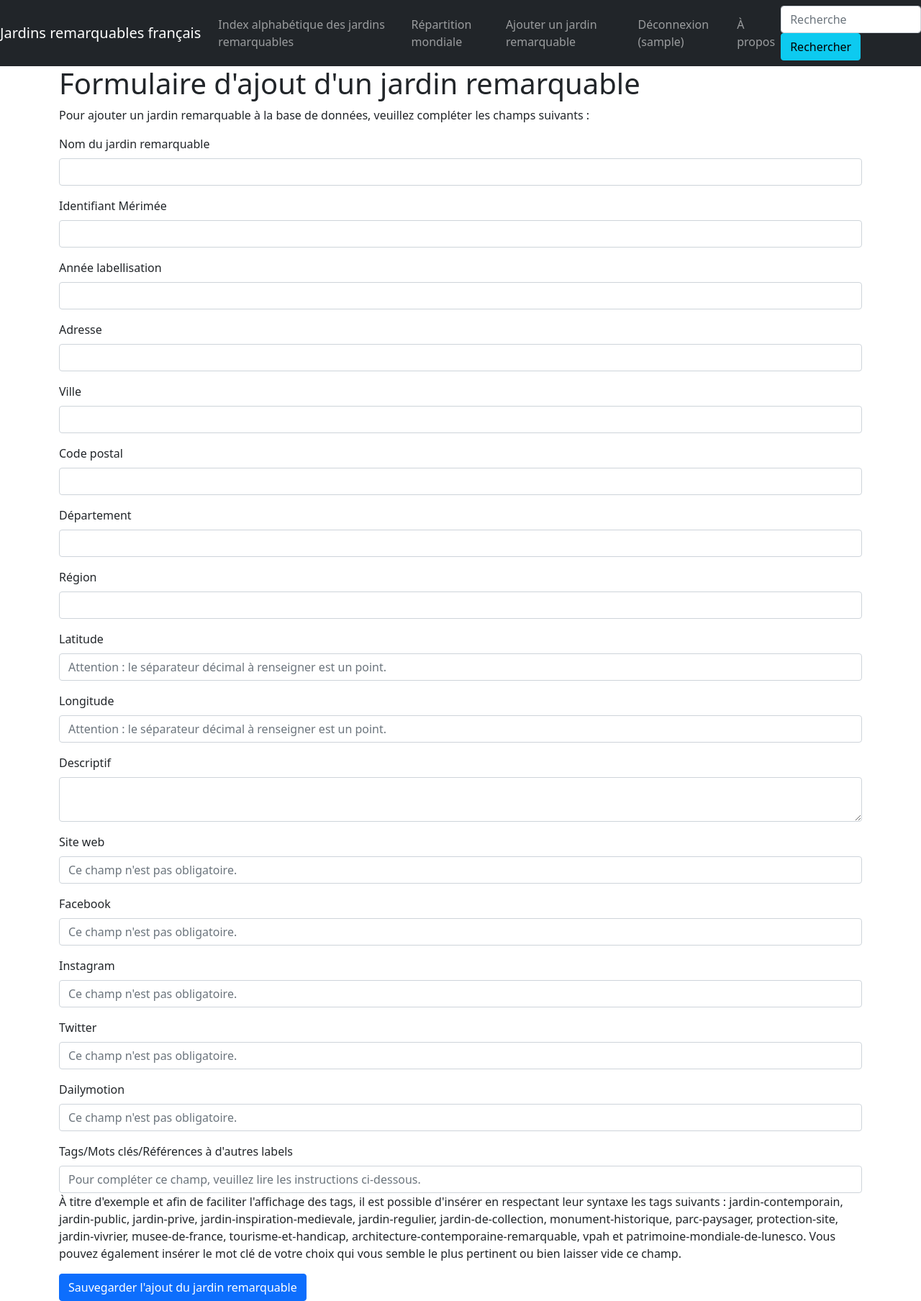
After one commit to leaprs/jardins_remarquables_project, a Flask app: page /ajouter_jardin in a window 1280 px wide. The commit adds this page. Shown: the whole page at 72% size. Run offline with Flask 2, Linux system fonts and the light colour scheme; the visitor is signed in with stand-in values (Sample User, id 1); data comes from the database, SQL or seed files in the repository; some libraries are stand-ins or nearby versions.

Commit message:
ajouts modifs

```diff
--- /dev/null
+++ b/jardins_remarquables/templates/pages/ajouter_jardin.html
@@ -0,0 +1,86 @@
+{% extends "conteneur.html" %}
+
+{% block titre %}
+    Ajouter un jardin remarquable à la base de données
+{% endblock %}
+
+{% block corps %}
+    <h1>Formulaire d'ajout d'un jardin remarquable</h1>
+    <p>Pour ajouter un jardin remarquable à la base de données, veuillez compléter les champs suivants :</p>
+
+    <form method="POST" action="{{url_for('ajouter_jardin')}}">
+        <div class="mb-3">
+            <label for="champs_nom" class="form-label">Nom du jardin remarquable</label>
+            <input type="text" name="nom" class="form-control" id="champs_nom">
+        </div>
+        <div class="mb-3">
+            <label for="champs_MRH" class="form-label">Identifiant Mérimée</label>
+            <input type="text" name="code_id" class="form-control" id="champs_MRH">
+        </div>
+        <div class="mb-3">
+            <label for="champs_année_labellisation" class="form-label">Année labellisation</label>
+            <input type="number" name="annee_labellisation" class="form-control" id="champs_année_labellisation">
+        </div>
+        <div class="mb-3">
+            <label for="champs_adresse" class="form-label">Adresse</label>
+            <input type="text" name="adresse" class="form-control" id="champs_adresse">
+        </div>
+        <div class="mb-3">
+            <label for="champs_ville" class="form-label">Ville</label>
+            <input type="text" name="ville" class="form-control" id="champs_ville">
+        </div>
+        <div class="mb-3">
+            <label for="champs_code_postal" class="form-label">Code postal</label>
+            <input type="number" name="code_postal" class="form-control" id="champs_code_postal">
+        </div>
+        <div class="mb-3">
+            <label for="champs_departement" class="form-label">Département</label>
+            <input type="text" name="departement" class="form-control" id="champs_departement">
+        </div>
+        <div class="mb-3">
+            <label for="champs_region" class="form-label">Région</label>
+            <input type="text" name="region" class="form-control" id="champs_region">
+        </div>
+        <div class="mb-3">
+            <label for="champs_latitude" class="form-label">Latitude</label>
+            <input type="float" name="latitude" class="form-control" id="champs_latitude" placeholder="Attention : le séparateur décimal à renseigner est un point.">
+        </div>
+        <div class="mb-3">
+            <label for="champs_longitude" class="form-label">Longitude</label>
+            <input type="float" name="longitude" class="form-control" id="champs_longitude" placeholder="Attention : le séparateur décimal à renseigner est un point.">
+        </div>
+        <div class="mb-3">
+            <label for="champs_descriptif" class="form-label">Descriptif</label>
+            <textarea name="descriptif" class="form-control" id="champs_descriptif"></textarea>
+        </div>
+        <div class="mb-3">
+            <label for="champs_site_web" class="form-label">Site web</label>
+            <input type="text" name="site_web" class="form-control" id="champs_site_web" placeholder="Ce champ n'est pas obligatoire.">
+        </div>
+        <div class="mb-3">
+            <label for="champs_facebook" class="form-label">Facebook</label>
+            <input type="text" name="facebook" class="form-control" id="champs_facebook" placeholder="Ce champ n'est pas obligatoire.">
+        </div>
+        <div class="mb-3">
+            <label for="champs_instagram" class="form-label">Instagram</label>
+            <input type="text" name="instagram" class="form-control" id="champs_instagram" placeholder="Ce champ n'est pas obligatoire.">
+        </div>
+        <div class="mb-3">
+            <label for="champs_twitter" class="form-label">Twitter</label>
+            <input type="text" name="twitter" class="form-control" id="champs_twitter" placeholder="Ce champ n'est pas obligatoire.">
+        </div>
+        <div class="mb-3">
+            <label for="champs_dailymotion" class="form-label">Dailymotion</label>
+            <input type="text" name="dailymotion" class="form-control" id="champs_dailymotion" placeholder="Ce champ n'est pas obligatoire.">
+        </div>
+        <div class="mb-3">
+            <label for="champs_tags" class="form-label">Tags/Mots clés/Références à d'autres labels</label>
+            <input type="text" name="tags" class="form-control" id="champs_tags" placeholder="Pour compléter ce champ, veuillez lire les instructions ci-dessous.">
+            <p>À titre d'exemple et afin de faciliter l'affichage des tags, il est possible d'insérer en respectant leur syntaxe les tags suivants : jardin-contemporain,
+                jardin-public, jardin-prive, jardin-inspiration-medievale, jardin-regulier, jardin-de-collection, monument-historique, parc-paysager, protection-site,
+                jardin-vivrier, musee-de-france, tourisme-et-handicap, architecture-contemporaine-remarquable, vpah et patrimoine-mondiale-de-lunesco. Vous pouvez
+                également insérer le mot clé de votre choix qui vous semble le plus pertinent ou bien laisser vide ce champ.</p>
+        </div>
+        <button type="submit" class="btn btn-primary">Sauvegarder l'ajout du jardin remarquable</button>
+    </form>
+{% endblock %}
--- a/jardins_remarquables/templates/pages/connexion.html
+++ b/jardins_remarquables/templates/pages/connexion.html
@@ -1,10 +1,8 @@
 {% extends "conteneur.html" %}
 
-{% block titre %}| Connexion
-{%endblock%}
+{% block titre %}| Connexion{%endblock%}
 
 {% block corps %}
-
   <h1>Connexion à mon espace personnel</h1>
     <form class="form" method="POST" action="{{url_for('connexion')}}">
       <div class="form-group row">
--- a/jardins_remarquables/templates/pages/inscription.html
+++ b/jardins_remarquables/templates/pages/inscription.html
@@ -3,7 +3,6 @@
 {% block titre %}| Inscription{%endblock%}
 
 {% block corps %}
-
   <h1>Inscription</h1>
   <p>Pour vous inscrire, veuillez compléter le formulaire suivant et cliquez sur "Inscription" :</p>
 
--- a/jardins_remarquables/templates/pages/supprimer_jardin.html
+++ b/jardins_remarquables/templates/pages/supprimer_jardin.html
@@ -16,5 +16,4 @@
           <button type="submit" class="btn btn-info">Confirmer la suppression</button>
         </div>
     </form>
-
 {% endblock %}
```
Also changed, not shown: jardins_remarquables/templates/pages/editer_jardin.html (added, +86 -0 lines), jardins_remarquables/templates/pages/jardin.html (added, +138 -0 lines), jardins_remarquables/templates/pages/carte.html (indentation only). Lines whose indentation alone changed are shown as unchanged.
